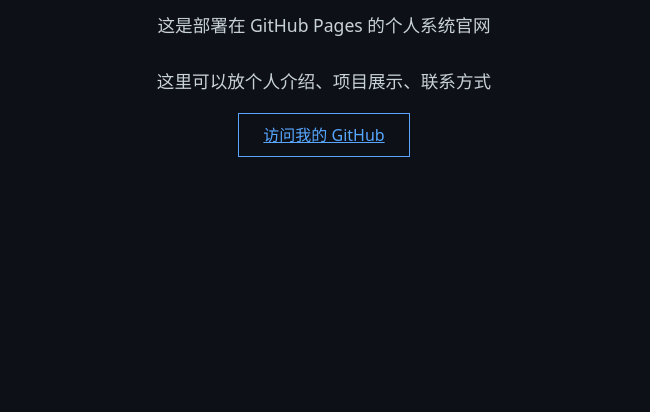
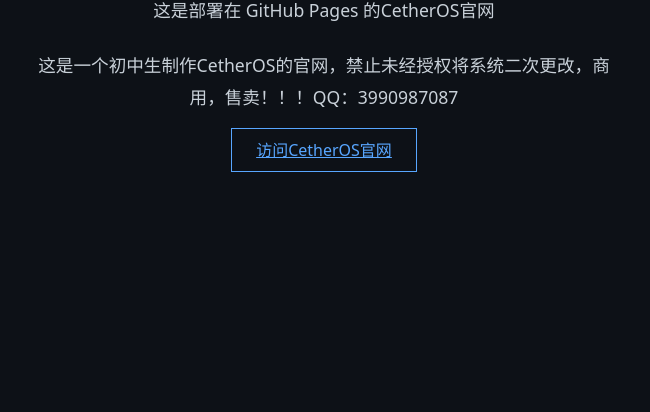
Before and after one commit to CetherOS/cetheros.github.io, a plain HTML site: page index.html in a window 1280 px wide. Shown: the part 388-800 px from the top of the page, without its empty margins (316-966 px from the left). Drawn offline with Linux system fonts and the light colour scheme.

Commit message:
Update index.html

```diff
--- a/index.html
+++ b/index.html
@@ -54,9 +54,9 @@
 <body>
     <div class="box">
         <h1>👋 Hello，欢迎来到CetherOS官网</h1>
-        <p>这是部署在 GitHub Pages 的个人系统官网</p>
-        <p>这里可以放个人介绍、项目展示、联系方式</p>
-        <a href="https://github.com/CetherOS" target="_blank">访问我的 GitHub</a>
+        <p>这是部署在 GitHub Pages 的CetherOS官网</p>
+        <p>这是一个初中生制作CetherOS的官网，禁止未经授权将系统二次更改，商用，售卖！！！QQ：3990987087</p>
+        <a href="https://github.com/CetherOS" target="_blank">访问CetherOS官网</a>
     </div>
 </body>
 </html>
```
